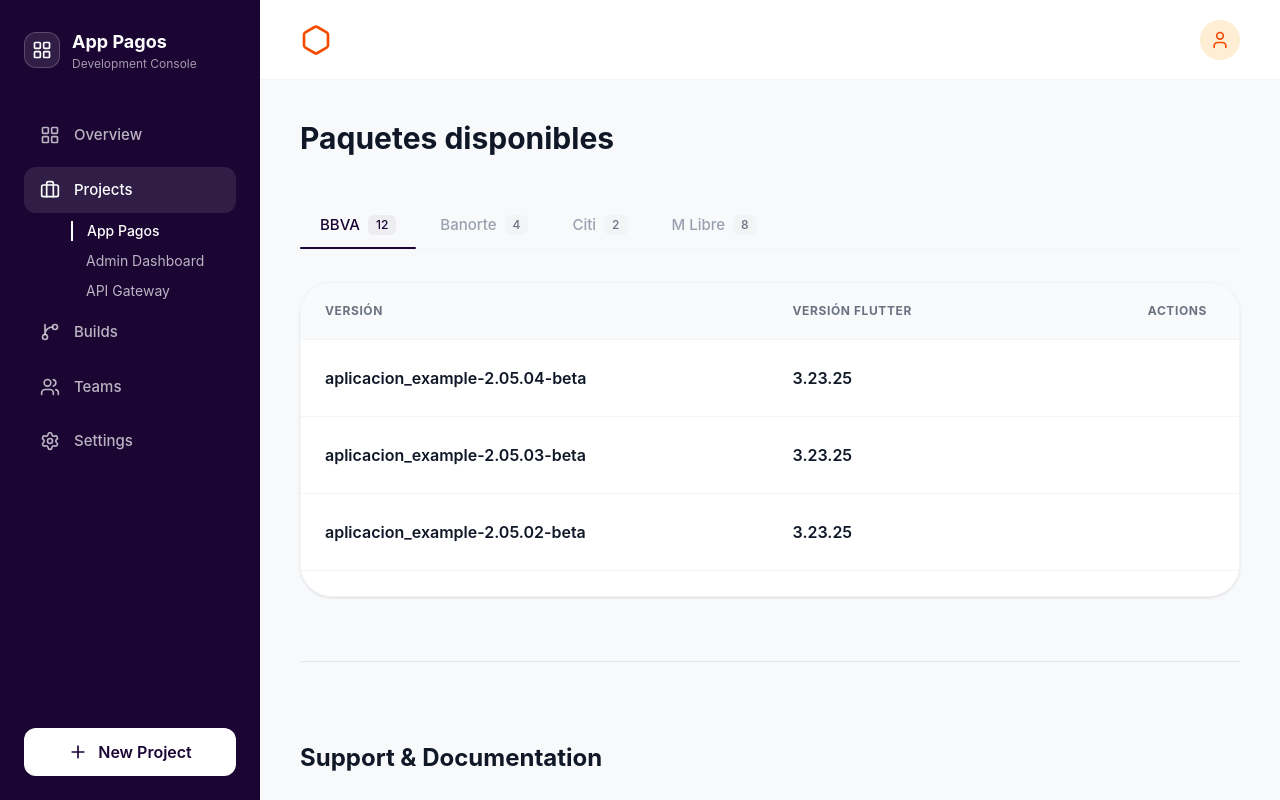
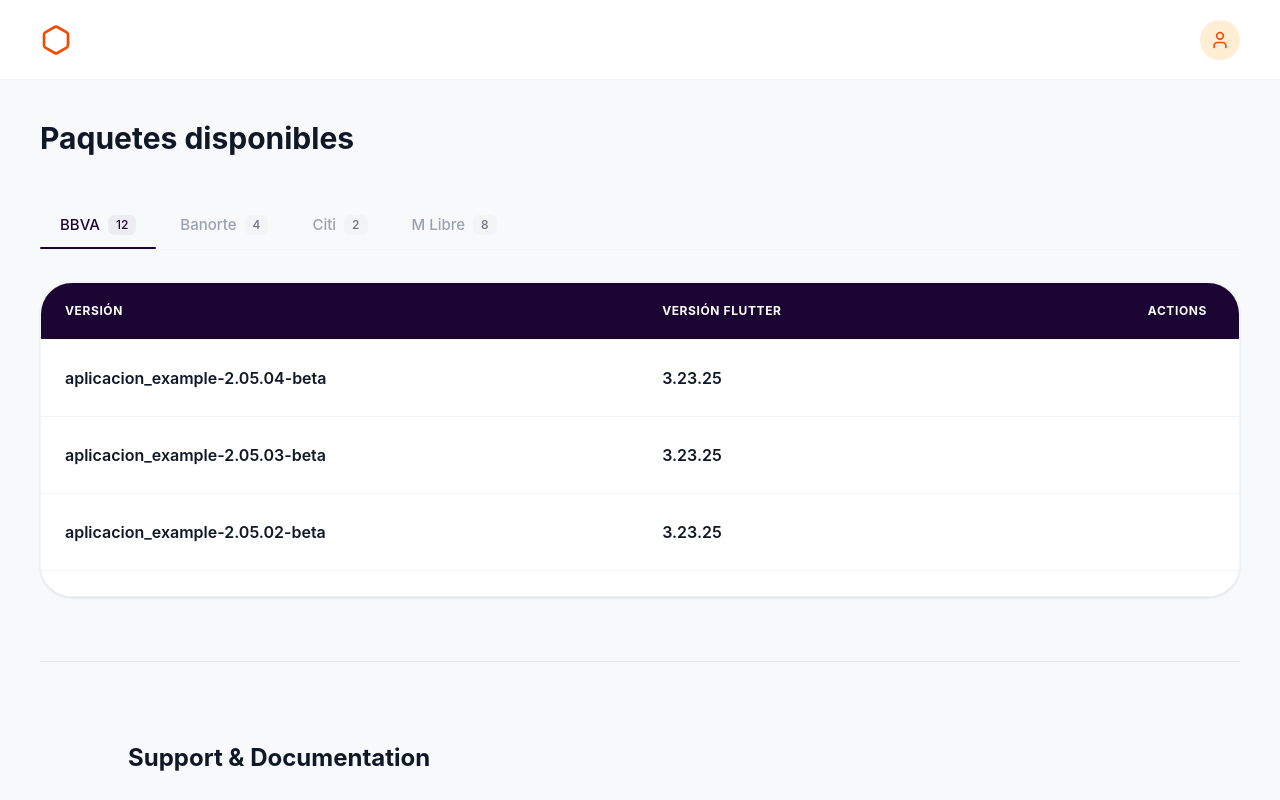
Before and after one commit to OMFER/PoC-front, a React (Vite) app: page /AppPagosDashboard in a window 1280 px wide. Built offline with nearby package versions, Linux system fonts and the light colour scheme.

Commit message:
Quitando SideBar y cambios Visuales

```diff
--- a/src/components/dashboard/VersionsTable.tsx
+++ b/src/components/dashboard/VersionsTable.tsx
@@ -18,11 +18,11 @@
   return (
     <div className="bg-white rounded-[2rem] border border-gray-100 shadow-sm overflow-y-auto max-h-[315px] relative">
       <table className="w-full text-left border-collapse">
-        <thead className="sticky top-0 z-10 bg-gray-50 border-b border-gray-100 text-xs uppercase text-gray-500 font-semibold tracking-wider">
+        <thead className=" bg-[#1a0533] sticky top-0 z-10 bg-gray-50 border-b border-gray-100 text-xs uppercase text-gray-500 font-semibold tracking-wider">
           <tr>
-            <th className="px-6 py-5">Versión</th>
-            <th className="px-6 py-5">Versión Flutter</th>
-            <th className="px-8 py-5 text-right">Actions</th>
+            <th className="bg-[#1a0533] text-white px-6 py-5">Versión</th>
+            <th className="bg-[#1a0533] text-white px-6 py-5">Versión Flutter</th>
+            <th className="bg-[#1a0533] text-white px-8 py-5 text-right">Actions</th>
           </tr>
         </thead>
         <tbody className="divide-y divide-gray-100">
--- a/src/components/dashboard/changelog.tsx
+++ b/src/components/dashboard/changelog.tsx
@@ -4,8 +4,8 @@
   return (
     <div className="bg-white rounded-[2rem] border border-gray-100 shadow-sm overflow-hidden flex flex-col h-[400px]">
       {/* Header */}
-      <div className="px-8 py-6 border-b border-gray-100 flex items-center justify-between bg-white sticky top-0 z-10">
-        <h2 className="text-2xl font-bold text-[#1a0533]">Changelog Agnostiko BBVA</h2>
+      <div className="bg-[#1a0533] px-8 py-6 border-b border-gray-100 flex items-center justify-between sticky top-0 z-10">
+        <h2 className="text-2xl font-bold text-[#F9F9F9]">Changelog Agnostiko BBVA</h2>
       </div>
       {/* Content */}
       <div className="flex-1 overflow-y-auto p-8 space-y-10 custom-scrollbar">
@@ -39,11 +39,11 @@
           background: transparent;
         }
         .custom-scrollbar::-webkit-scrollbar-thumb {
-          background: #e5e7eb;
+          background: #1a0533;
           border-radius: 10px;
         }
         .custom-scrollbar::-webkit-scrollbar-thumb:hover {
-          background: #d1d5db;
+          background: #1a0533;
         }
       `}</style>
     </div>
--- a/src/components/layout/Header.tsx
+++ b/src/components/layout/Header.tsx
@@ -13,7 +13,7 @@
 
   return (
     <>
-      <header className="h-20 bg-white border-b border-gray-100 flex items-center justify-between px-10">
+      <header className="bg-[#1a0533] h-20 bg-white border-b border-gray-100 flex items-center justify-between px-10">
         <div className="flex items-center gap-2 text-sm text-gray-500">
           <Hexagon className="w-8 h-8 text-orange-600" />
         </div>
--- a/src/components/layout/SideBar.tsx
+++ b/src/components/layout/SideBar.tsx
@@ -23,8 +23,7 @@
 
         {!isCollapsed && (
           <div className="whitespace-nowrap animate-in fade-in duration-300">
-            <div className="font-bold text-lg">App Pagos</div>
-            <div className="text-xs text-white/60">Development Console</div>
+            <div className="font-bold text-lg">Nuevo Front</div>
           </div>
         )}
       </div>
--- a/src/pages/AppPagos.tsx
+++ b/src/pages/AppPagos.tsx
@@ -1,7 +1,7 @@
 import React, { useState, useEffect } from 'react';
 import type { VersionsRecord } from '../types/build';
 import { tabs, fetchBuilds } from '../mock/dashboardData';
-import { Sidebar } from '../components/layout/SideBar';
+// import { Sidebar } from '../components/layout/SideBar';
 import { Header } from '../components/layout/Header';
 import { VersionsTable } from '../components/dashboard/VersionsTable';
 import { DownloadModal } from '../components/dashboard/DownloadModal';
@@ -94,7 +94,7 @@
 
   return (
     <div className="flex h-screen bg-[#F8F9FB] font-sans">
-      <Sidebar />
+      {/* <Sidebar /> */}
 
       <main className="flex-1 flex flex-col overflow-hidden">
         <Header
```
